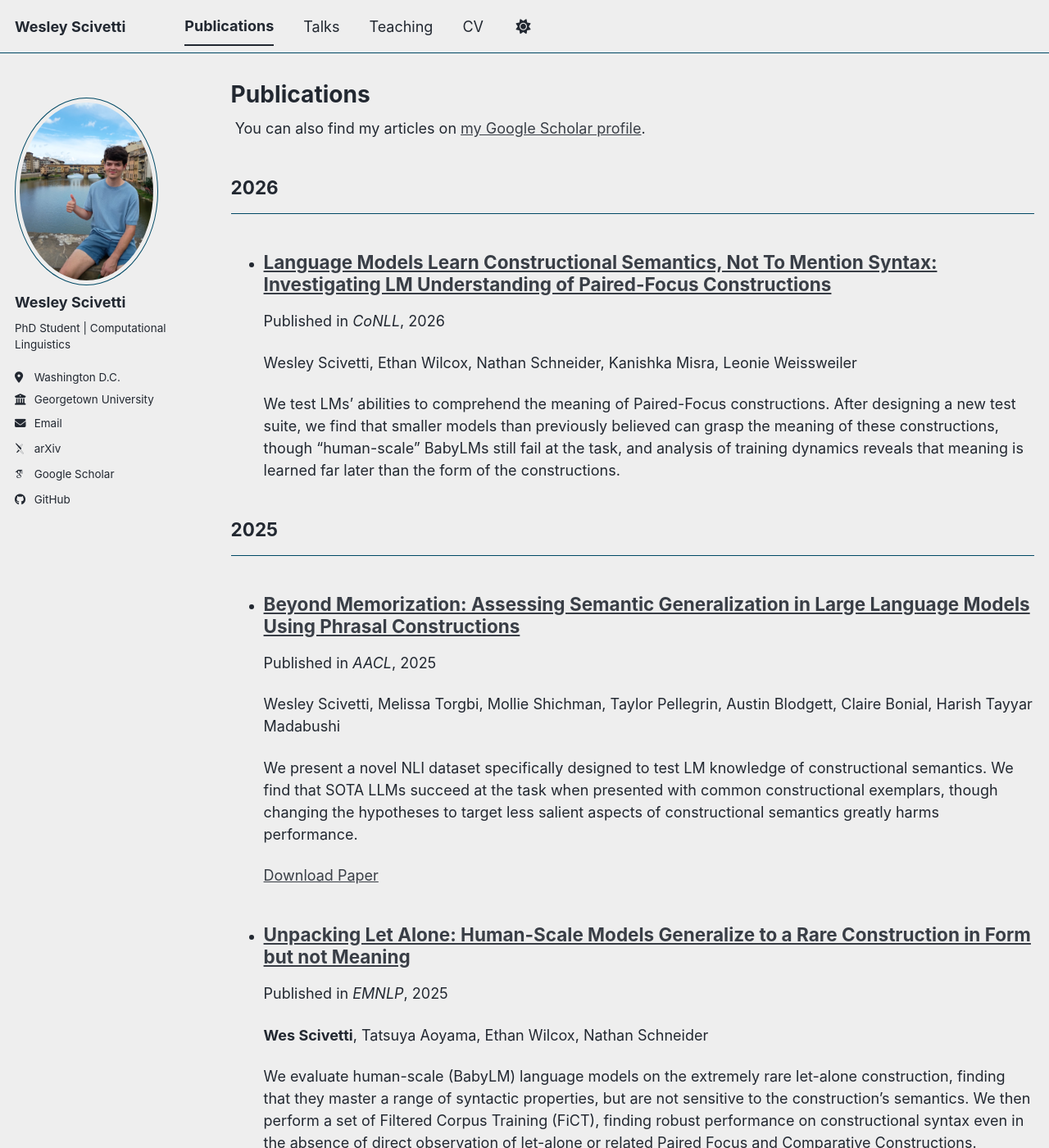
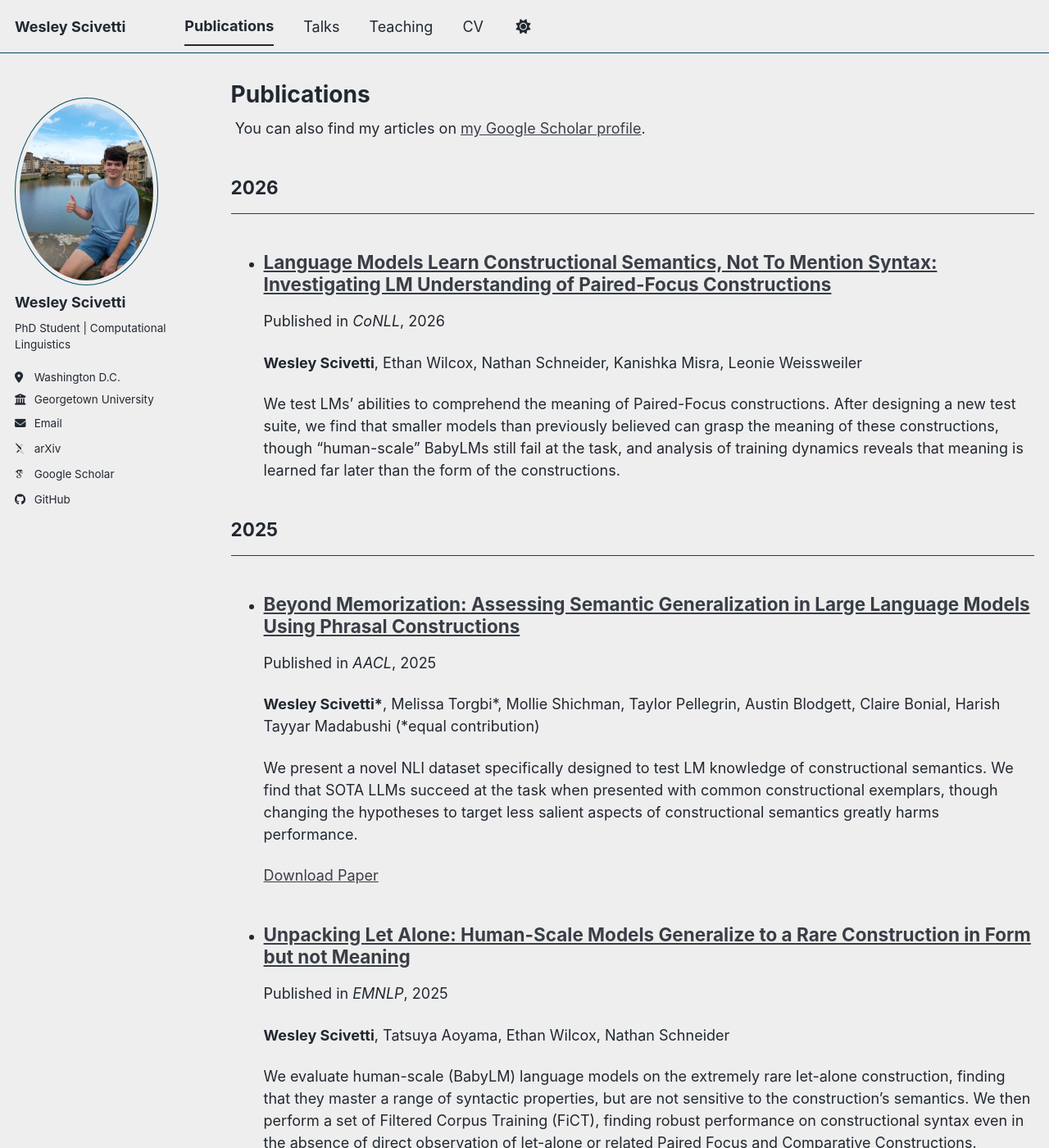
Before and after one commit to WesScivetti/wesscivetti.github.io, a Jekyll site: the page built from _pages/publications.html, in a window 1280 px wide and 1400 px high. Shown: the whole window at 82% size. Built offline with Jekyll 4.4.1, drawn with Linux system fonts in a browser that asks for light colours; some web fonts are replaced; a script bundle is joined from its source files by our own code; library files that are not in the unit come from our copies; some of the changed text lies outside the part shown.

Commit message:
updated names in publications

```diff
--- a/_publications/beyond_mem.md
+++ b/_publications/beyond_mem.md
@@ -2,7 +2,7 @@
 title: "Beyond Memorization: Assessing Semantic Generalization in Large Language Models Using Phrasal Constructions"
 collection: publications
 category: Conference Paper
-authors: "Wesley Scivetti, Melissa Torgbi, Mollie Shichman, Taylor Pellegrin, Austin Blodgett, Claire Bonial, Harish Tayyar Madabushi"
+authors: "<strong>Wesley Scivetti*</strong>, Melissa Torgbi*, Mollie Shichman, Taylor Pellegrin, Austin Blodgett, Claire Bonial, Harish Tayyar Madabushi (*equal contribution)"
 permalink: /publication/beyond_mem
 date: 2025-12-20
 venue: 'AACL'
--- a/_publications/letalone.md
+++ b/_publications/letalone.md
@@ -3,7 +3,7 @@ title: "Unpacking Let Alone: Human-Scale Models Generalize to a Rare Constructio
 collection: publications
 category: Conference Paper
 permalink: /publication/2009-10-01-paper-title-number-1
-authors: "<strong>Wes Scivetti</strong>, Tatsuya Aoyama, Ethan Wilcox, Nathan Schneider"
+authors: "<strong>Wesley Scivetti</strong>, Tatsuya Aoyama, Ethan Wilcox, Nathan Schneider"
 date: 2025-11-04
 venue: 'EMNLP'
 paperurl: 'https://aclanthology.org/2025.emnlp-main.1399.pdf'
```
Also changed, not shown: _publications/msnacs.md (+1 -1 lines), _publications/npn.md (+1 -1 lines), _publications/pf_meaning.md (+1 -1 lines), _publications/snacs_pcedt.md (+1 -1 lines).
